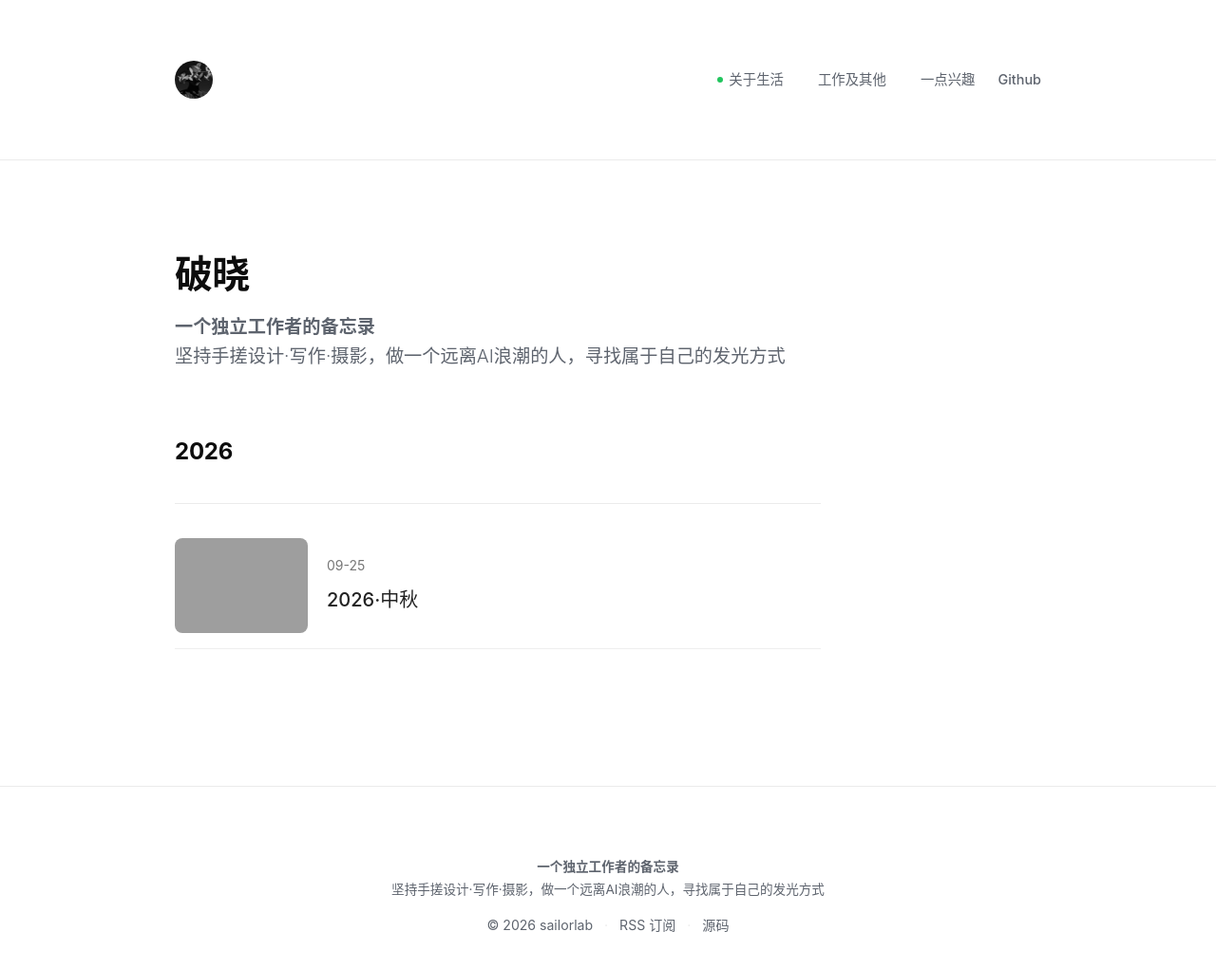
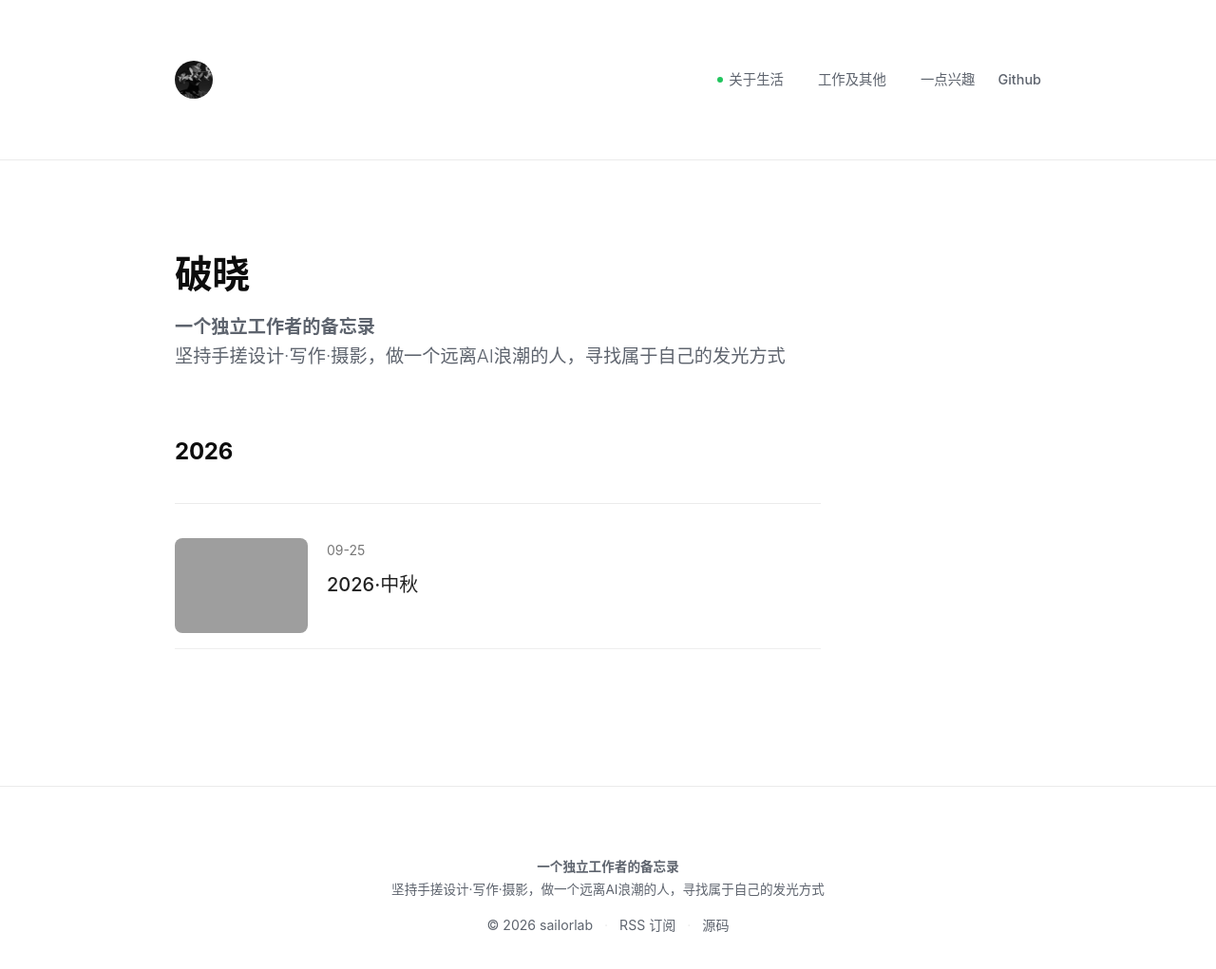
Before and after one commit to sailorlab/blog, a Jekyll site: the page built from index.html, in a window 1280 px wide and 1059 px high. Shown: the top 1021 px of the window at 95% size. Built offline with Jekyll 4.4.1, drawn with Linux system fonts in a browser that asks for light colours; the list of posts is cut into pages by our own code; grey boxes are pictures that could not be loaded.

Commit message:
Update home.html

```diff
--- a/_layouts/home.html
+++ b/_layouts/home.html
@@ -5,7 +5,7 @@
 .post-card {
   display: flex;
   gap: 20px;
-  align-items: center;
+  align-items: flex-start;
   padding:16px 0;
   border-bottom: 1px solid #eee;
   transition: all 0.24s ease;
@@ -21,7 +21,8 @@
   flex-shrink:0;
 }
 .post-card-text {
-  flex:1;
+  /* 文字区域和图片右边缘对齐，不再占满剩余全部宽度 */
+  flex: none;
 }
 .post-card-date {
   color:#777;
@@ -50,6 +51,9 @@
     width:100%;
     height:180px;
   }
+  .post-card-text {
+    flex: unset;
+  }
 }
 </style>
 
@@ -68,7 +72,6 @@
   {% if post.thumbnail %}
     <img class="post-card-thumb" src="{{ site.baseurl }}{{ post.thumbnail }}" alt="{{ post.title }}">
   {% else %}
-    <!-- 没有设置缩略图时，空白占位，你可以删掉或者放默认图 -->
     <div class="post-card-thumb" style="background:#f5f5f5;"></div>
   {% endif %}
   <div class="post-card-text">
```
